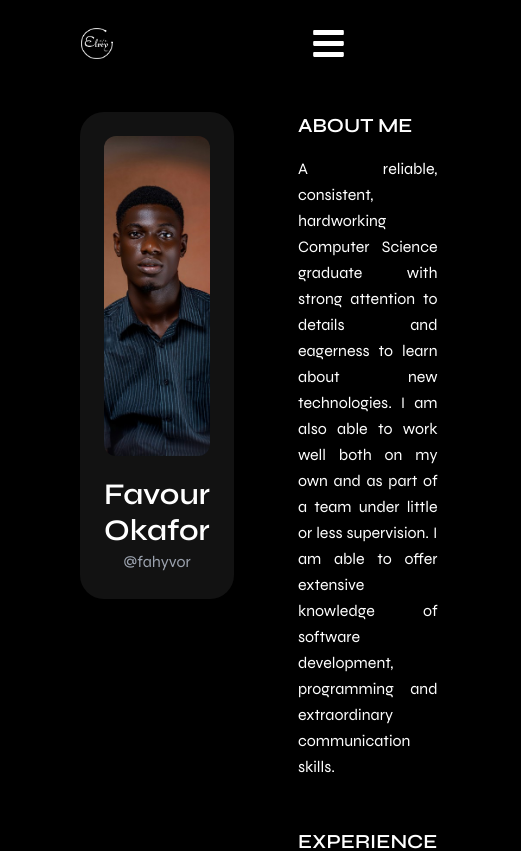
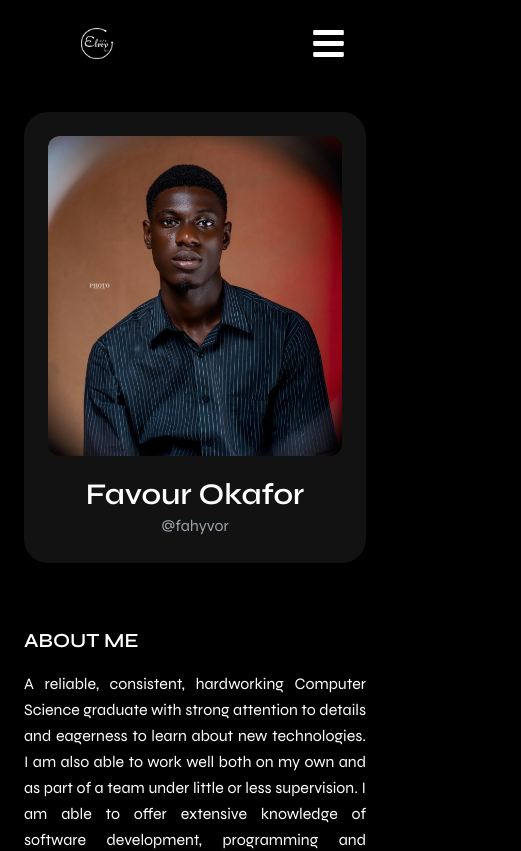
Before and after one commit to Fahyvor/favour-new, a React (Vite) app: page /credentials in a window 390 px wide. Shown: the top 851 px of the page, 521 px wide, since content can reach past the window. Built offline with nearby package versions, Linux system fonts and the light colour scheme.

Commit message:
final responsive error

```diff
--- a/src/pages/Credentials.jsx
+++ b/src/pages/Credentials.jsx
@@ -126,15 +126,15 @@ const skillsArray = [
 
 const Credentials = () => {
   return (
-    <div className="pt-28 w-full flex gap-16 px-20 py-6 pb-10">
-        <div className="bg-dark-favour rounded-3xl p-6 lg:w-1/3 md:w-1/4 w-full h-3/4 sticky top-28">
+    <div className="pt-28 w-full flex lg:flex-row md:flex-row flex-col gap-16 lg:px-20 md:px-12 px-6 py-6 pb-10">
+        <div className="bg-dark-favour rounded-3xl p-6 lg:w-1/3 md:w-2/4 w-full h-3/4 lg:sticky md:sticky top-28">
             <img src={Fahyvor} alt='' className='w-full rounded-xl h-[20rem]' />
 
             <p className="text-3xl font-semibold text-center mt-5">Favour Okafor</p>
             <p className='text-center text-gray-400'>@fahyvor</p>
         </div>
 
-        <div className="lg:w-2/3 md:w-2/3 w-full">
+        <div className="lg:w-2/3 md:w-2/4 w-full">
             <div className="flex flex-col gap-4">
                 <p className='font-semibold text-xl'>ABOUT ME</p>
 
```
